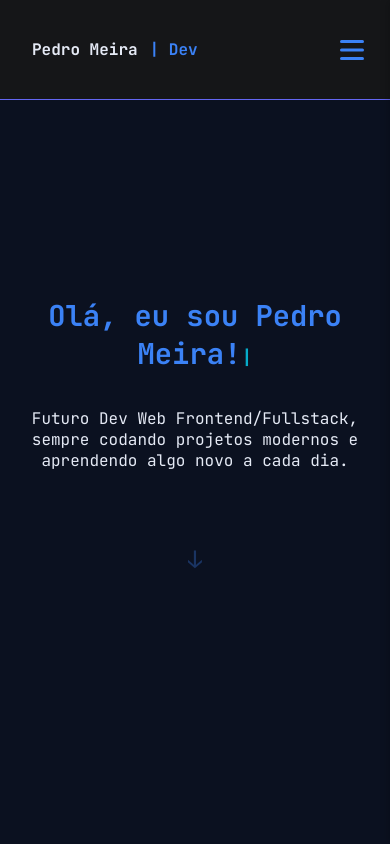
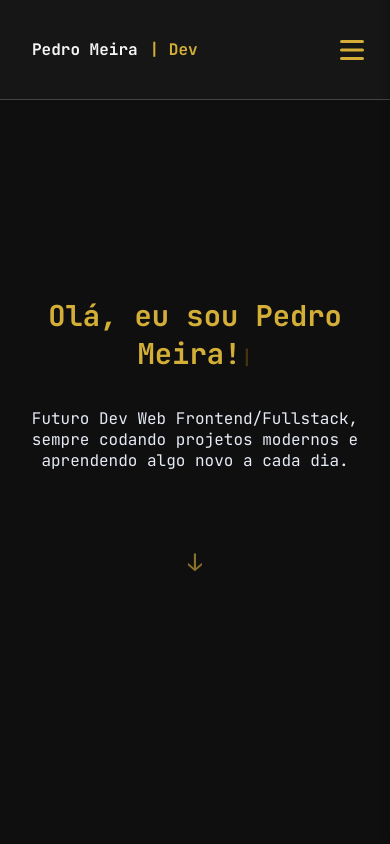
Before and after one commit to meiraPe/PortfolioPessoal, a Next.js app: page / in a window 390 px wide. Shown: the top 844 px of the page. Built offline with nearby package versions, Linux system fonts and the light colour scheme.

Commit message:
Adicionando novas sessoes com responsividade incluida

```diff
--- a/package.json
+++ b/package.json
@@ -12,6 +12,7 @@
     "next": "15.5.0",
     "react": "19.1.0",
     "react-dom": "19.1.0",
-    "react-icons": "^5.5.0"
+    "react-icons": "^5.5.0",
+    "swiper": "^11.2.10"
   }
 }
--- a/src/pages/index.js
+++ b/src/pages/index.js
@@ -6,6 +6,7 @@ import About from "@/components/About";
 import Projects from "@/components/ProjectSection";
 import Contact from "@/components/Contact"
 import Footer from "@/components/Footer";
+import Skills from "@/components/Skills"
 
 export default function Home() {
   return (
@@ -29,6 +30,10 @@ export default function Home() {
         </section>
 
         <section>
+          <Skills/>
+        </section>
+
+        <section>
         <Projects/>
         </section>
 
--- a/src/styles/globals.css
+++ b/src/styles/globals.css
@@ -2,13 +2,19 @@
 
 
 :root {
- --background: #0b1120;
-  --foreground: #e5eaf5;
+ /* Paleta base */
+  --background: #0f0f0f;
+  --background-alt: #1a1a1a;
+  --foreground: #e0e0e0;
+  --light: #f5f5f5;
 
-  --primary: #3b82f6;     /* azul */
-  --secondary: #06b6d4;   /* ciano suave */
-  --accent: #6366f1;      /* roxo suave */
+  /* Cores principais */
+  --primary: #d4af37;
+  --secondary: #b8860b;
+  --tertiary: #6c6c6c;
+  --accent: #444;
 
+  /* Apoio */
   --muted: #94a3b8;
   --text: #e5eaf5;
 }
```
Also changed, not shown: public/project1.png, 1 other file (tests, documents, lock files or other folders).
